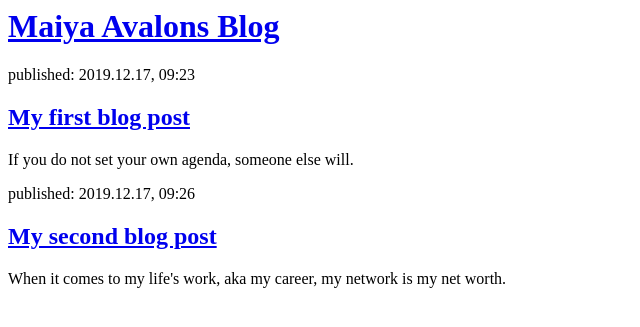
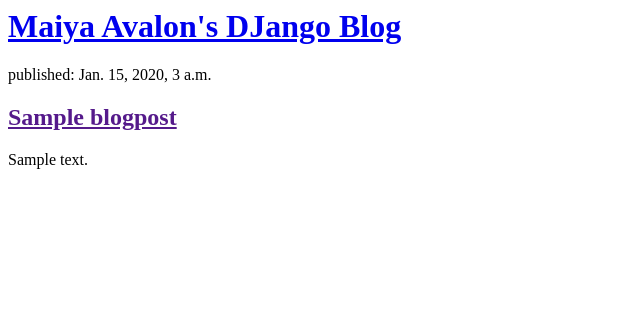
Before and after one commit to maiya-avalon/mai-first-blog, a Django app: template blog/templates/blog/post_list.html in a window 1280 px wide. Shown: the top 327 px of the page, without its empty margins (0-640 px from the left). Run offline with Django 3.2, Linux system fonts and the light colour scheme; the template is opened without the code that fills it: values that come from a table or form of the project are taken from there, others are empty; tables that the repository leaves empty hold one stand-in row (values such as "Sample post").

Commit message:
Modified templates to display posts from database.

```diff
--- a/blog/templates/blog/post_list.html
+++ b/blog/templates/blog/post_list.html
@@ -4,19 +4,26 @@
     </head>
     <body>
         <div>
-            <h1><a href="/">Maiya Avalons Blog</a></h1>
+            <h1><a href="/">Maiya Avalon's DJango Blog</a></h1>
         </div>
 
+    {% for post in posts %}
         <div>
-            <p>published: 2019.12.17, 09:23</p>
-            <h2><a href="/">My first blog post</a></h2>
-            <p>If you do not set your own agenda, someone else will.</p>
+            <p>published: {{ post.published_date }}</p>
+            <h2><a href="">{{ post.title }}</a></h2>
+            <p>{{ post.text|linebreaksbr }}</p>
         </div>
+    {% endfor %}
+        <!-- <div> -->
+            <!-- <p>published: 2019.12.17, 09:23</p> -->
+            <!-- <h2><a href="/">My first blog post</a></h2> -->
+            <!-- <p>If you do not set your own agenda, someone else will.</p> -->
+        <!-- </div> -->
 
-        <div>
-            <p>published: 2019.12.17, 09:26</p>
-            <h2><a href="/">My second blog post</a></h2>
-            <p>When it comes to my life's work, aka my career, my network is my net worth.</p>
-        </div>
+        <!-- <div> -->
+            <!-- <p>published: 2019.12.17, 09:26</p> -->
+            <!-- <h2><a href="/">My second blog post</a></h2> -->
+            <!-- <p>When it comes to my life's work, my network is my net worth.</p> -->
+        <!-- </div> -->
     </body>
 </html>
--- a/blog/views.py
+++ b/blog/views.py
@@ -1,5 +1,8 @@
 from django.shortcuts import render
+from django.utils import timezone
+from .models import BlogPost
 
 # Create your views here.
 def post_list(request):
-    return render(request, 'blog/post_list.html', {})
+    posts = BlogPost.objects.filter(published_date__lte=timezone.now()).order_by('published_date')
+    return render(request, 'blog/post_list.html', {'posts': posts})
```
